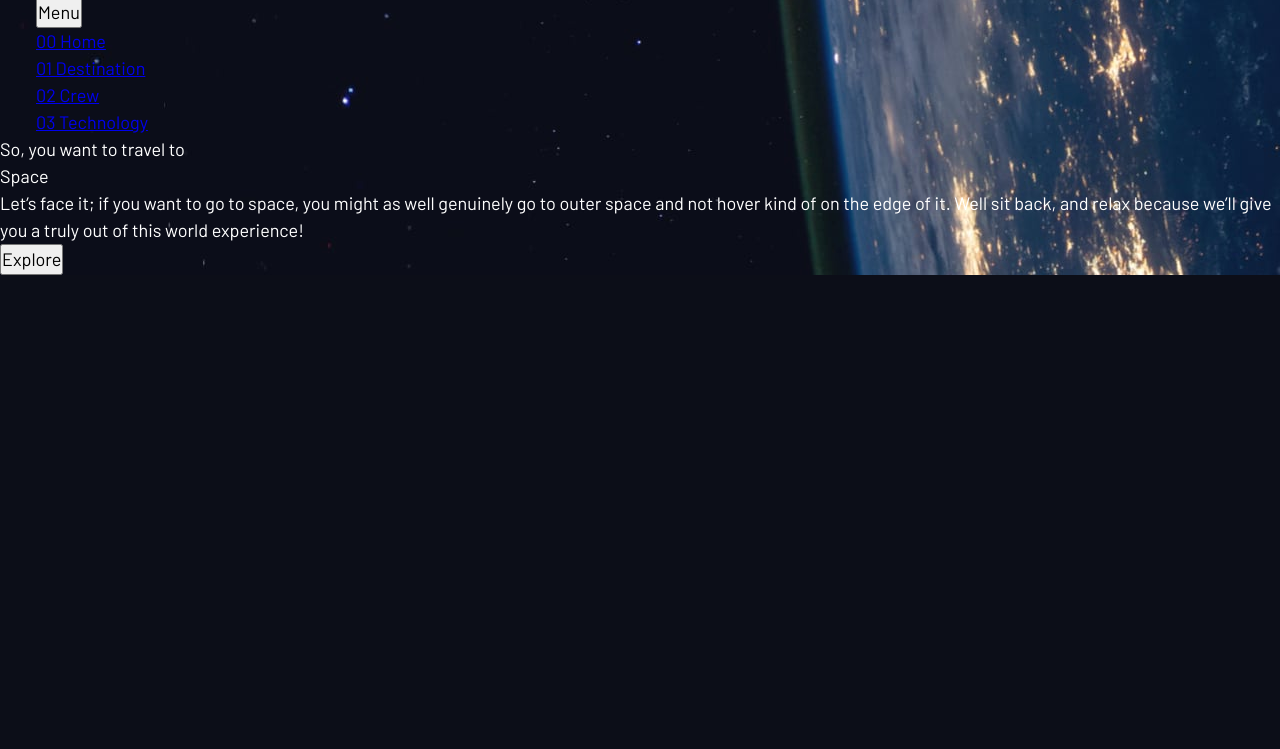
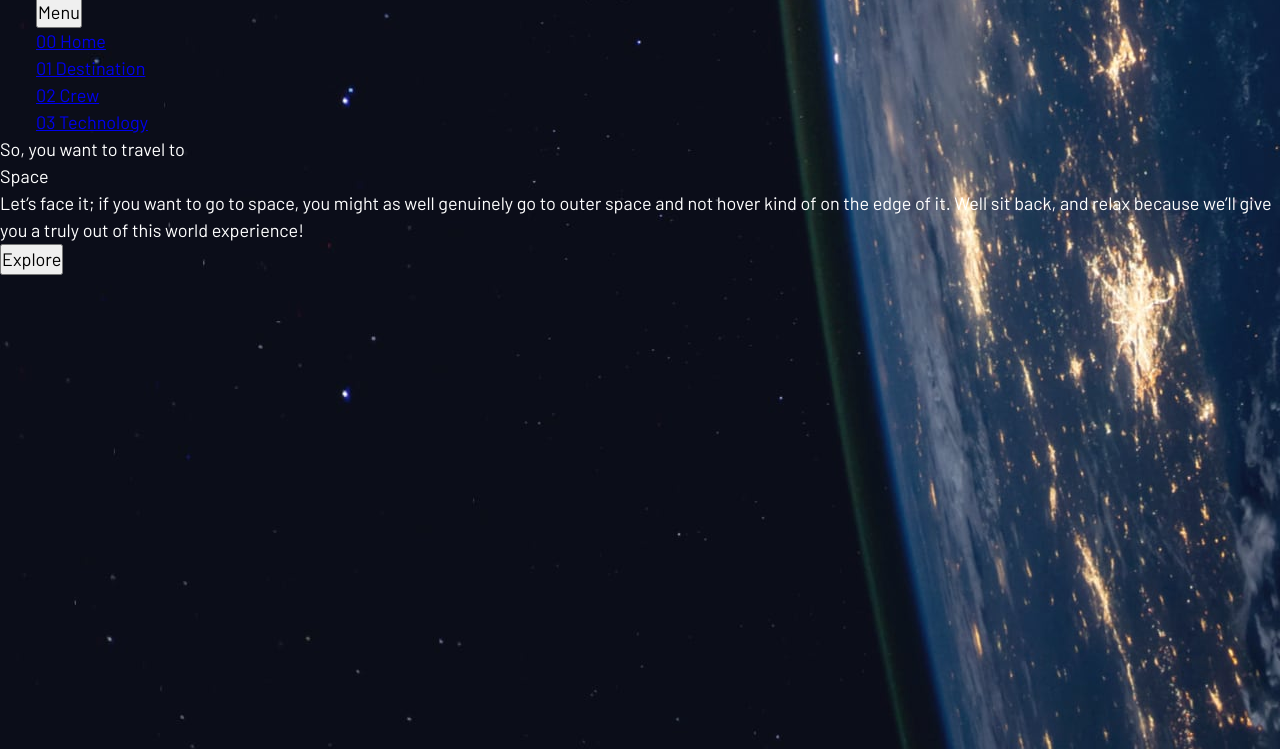
Before and after one commit to maharjansuren37/space-tourism-fm, a plain HTML site: page index.html in a window 1280 px wide. Shown: the part 51-800 px from the top of the page. Drawn offline with Linux system fonts and the light colour scheme; a web font is replaced by a local one.

Commit message:
updated background

```diff
--- a/styles/index.css
+++ b/styles/index.css
@@ -17,6 +17,10 @@
 /* PAGES */
 @import './pages/home.css';
 
-.home {
+body {
     background-image: url(../assets/home/background-home-desktop.jpg);
 }
+
+/* .home {
+    background-image: url(../assets/home/background-home-desktop.jpg);
+} */
```
